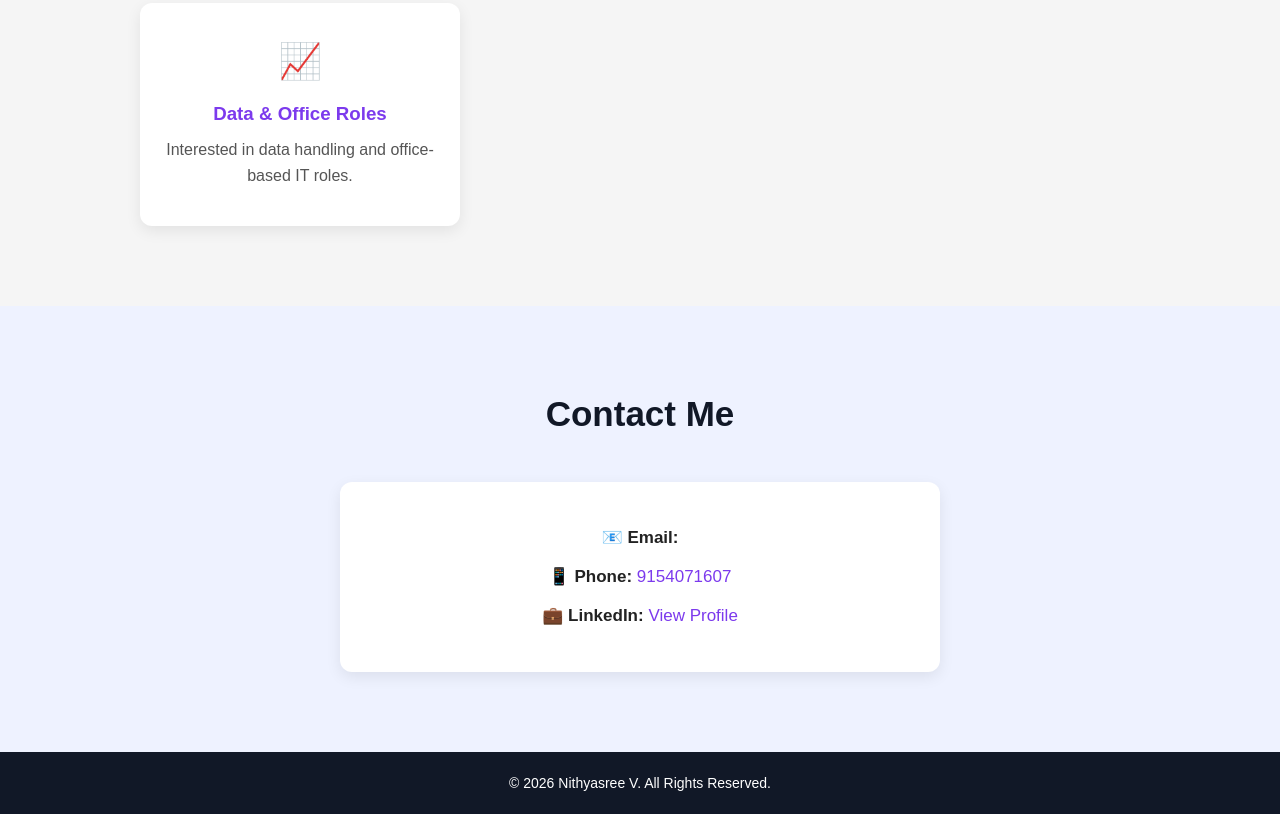
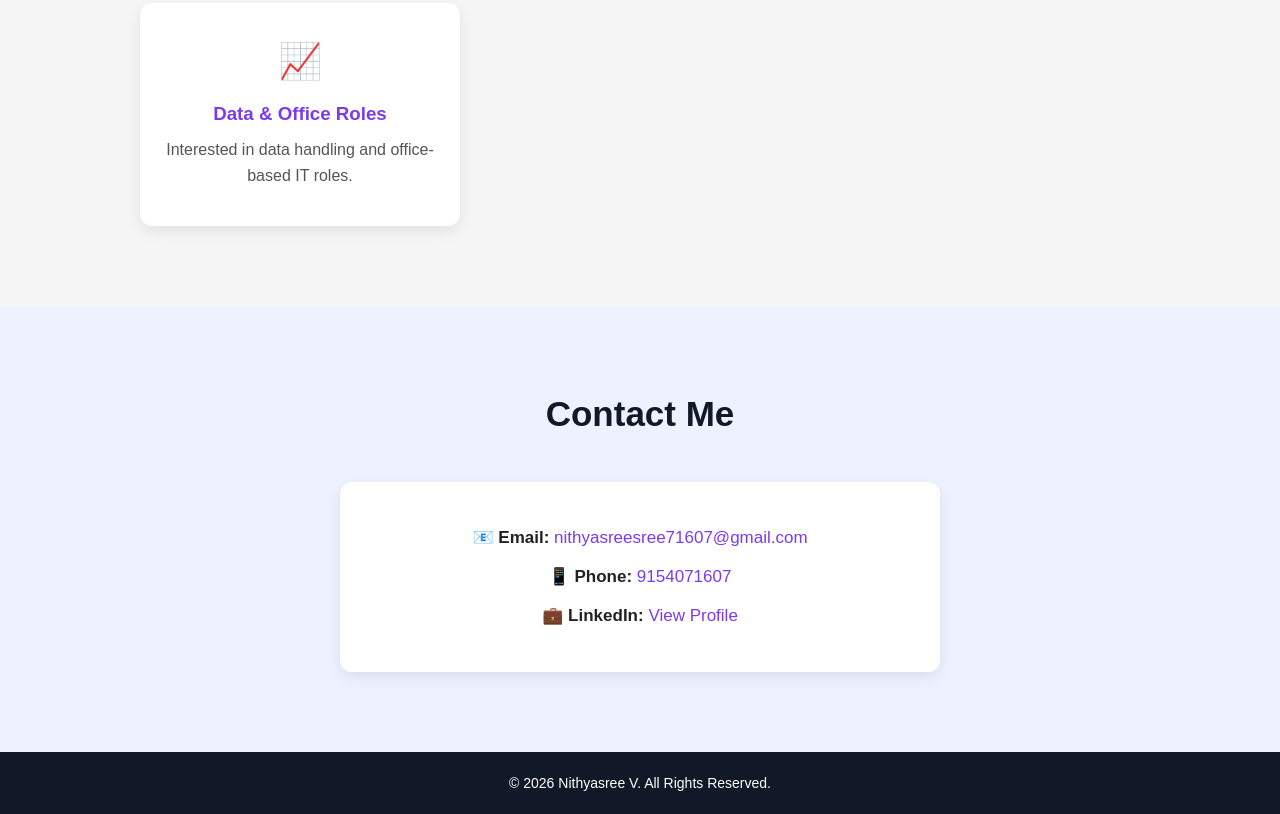
Before and after one commit to nithyasree71607/nithyasree-portfolio, a plain HTML site: page index.html in a window 1280 px wide. Shown: the part 3274-4088 px from the top of the page. Drawn offline with Linux system fonts and the light colour scheme.

Commit message:
Update index.html

```diff
--- a/index.html
+++ b/index.html
@@ -493,6 +493,7 @@
                 📧
                 <strong>Email:</strong>
                 <a href="mailto:nithyasreesree71607@gmail.com">
+                     nithyasreesree71607@gmail.com
 
                 </a>
             </p>
```
